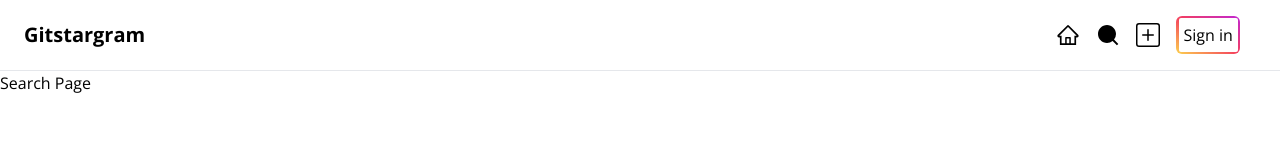
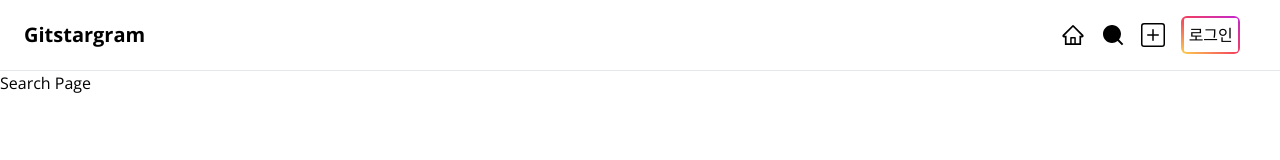
Before and after one commit to yoonjong-park/gitstargram, a Next.js app: page /search in a window 1280 px wide. Shown: the top 160 px of the page. Built offline with nearby package versions, Linux system fonts and the light colour scheme; no server answers.

Commit message:
ADD AuthContext, google login func basic

```diff
--- a/package.json
+++ b/package.json
@@ -15,6 +15,7 @@
     "eslint": "8.36.0",
     "eslint-config-next": "13.2.4",
     "next": "13.2.4",
+    "next-auth": "^4.22.1",
     "react": "18.2.0",
     "react-dom": "18.2.0",
     "react-icons": "^4.8.0",
--- a/src/app/layout.tsx
+++ b/src/app/layout.tsx
@@ -1,6 +1,7 @@
 import "./globals.css";
 import { Open_Sans } from "next/font/google";
 import Navbar from "@/components/Navbar";
+import AuthContext from "@/context/AuthContext";
 
 const openSans = Open_Sans({ subsets: ["latin"] });
 
@@ -17,10 +18,12 @@ export default function RootLayout({
   return (
     <html lang="en" className={openSans.className}>
       <body className="w-full max-w-screen-xl overflow-auto mx-auto">
-        <header className="sticky top-0 bg-white z-10 border-b">
-          <Navbar />
-        </header>
-        <main>{children}</main>
+        <AuthContext>
+          <header className="sticky top-0 bg-white z-10 border-b">
+            <Navbar />
+          </header>
+          <main>{children}</main>
+        </AuthContext>
       </body>
     </html>
   );
--- a/src/components/Navbar.tsx
+++ b/src/components/Navbar.tsx
@@ -9,6 +9,7 @@ import SearchFillIcon from "./ui/icons/SearchFillIcon";
 import NewIcon from "./ui/icons/NewIcon";
 import NewFillIcon from "./ui/icons/NewFillIcon";
 import ColorButton from "./ui/ColorButton";
+import { useSession, signIn, signOut } from "next-auth/react";
 
 const menu = [
   {
@@ -30,6 +31,7 @@ const menu = [
 
 export default function Navbar() {
   const pathName = usePathname();
+  const { data: session } = useSession();
 
   return (
     <div className="flex justify-between items-center px-6">
@@ -45,7 +47,11 @@ export default function Navbar() {
               </Link>
             </li>
           ))}
-          <ColorButton text="Sign in" onClick={() => {}} />
+          {session ? (
+            <ColorButton text="로그아웃" onClick={() => signOut()} />
+          ) : (
+            <ColorButton text="로그인" onClick={() => signIn()} />
+          )}
         </ul>
       </nav>
     </div>
--- /dev/null
+++ b/src/context/AuthContext.tsx
@@ -0,0 +1,10 @@
+"use client";
+import { SessionProvider } from "next-auth/react";
+
+type Props = {
+  children: React.ReactNode;
+};
+
+export default function AuthContext({ children }: Props) {
+  return <SessionProvider>{children}</SessionProvider>;
+}
--- /dev/null
+++ b/src/pages/api/auth/[...nextauth].ts
@@ -0,0 +1,14 @@
+import NextAuth from "next-auth";
+import GoogleProvider from "next-auth/providers/google";
+
+export const authOptions = {
+  // Configure one or more authentication providers
+  providers: [
+    GoogleProvider({
+      clientId: process.env.GOOGLE_OAUTH_ID || "",
+      clientSecret: process.env.GOOGLE_OAUTH_SECRET || "",
+    }),
+    // ... and more Social provider
+  ],
+};
+export default NextAuth(authOptions);
```
Also changed, not shown: 1 other file (tests, documents, lock files or other folders).
